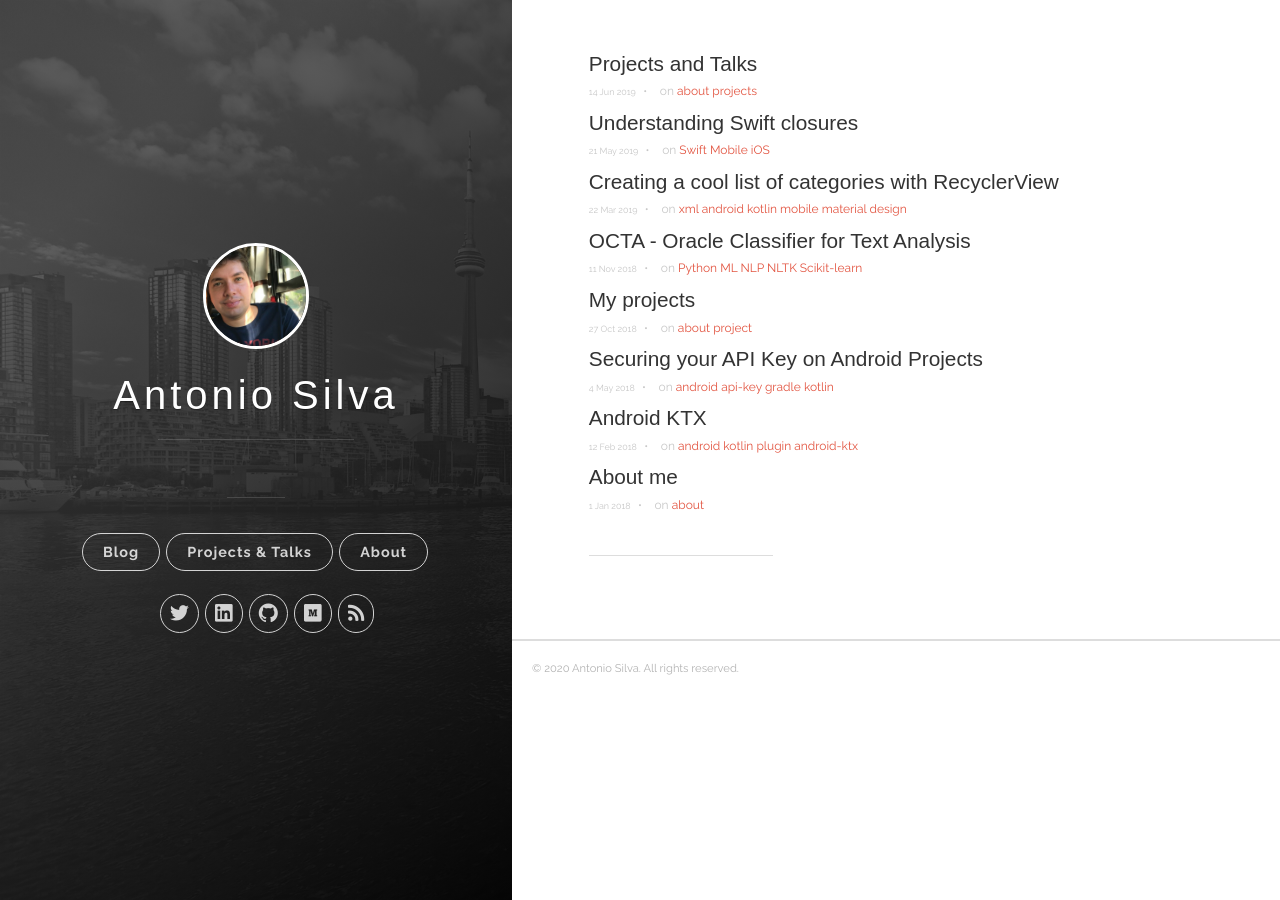
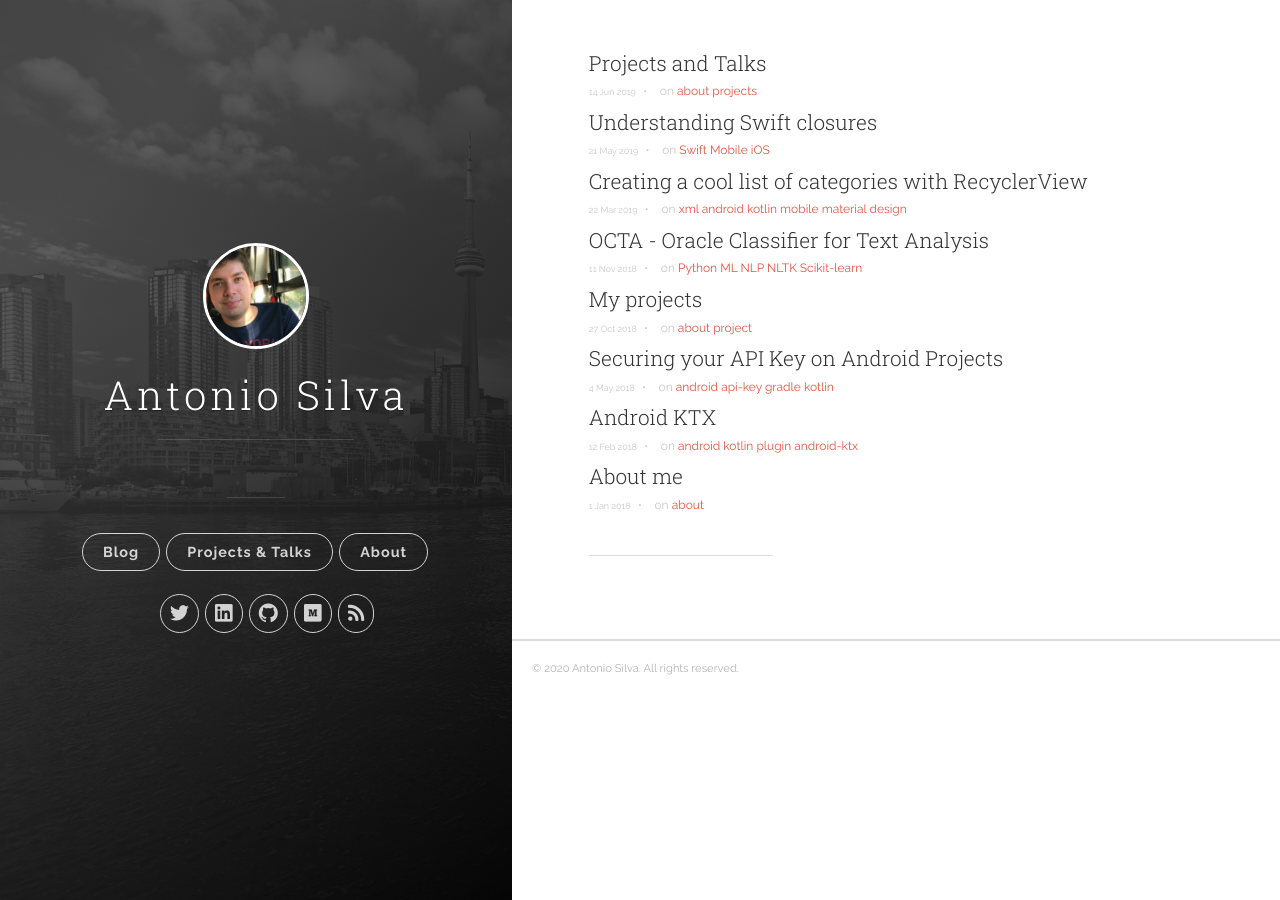
Before and after one commit to antoniosj/antoniosj.github.io, a Jekyll site: the page built from index.html, in a window 1280 px wide. Built offline with Jekyll 4.4.1, drawn with Linux system fonts in a browser that asks for light colours; the list of posts is cut into pages by our own code.

Commit message:
Update uno.scss

```diff
--- a/_sass/uno.scss
+++ b/_sass/uno.scss
@@ -952,8 +952,8 @@
 h5,
 h5 {
 	margin-top: .8em;
-	margin-bottom: .4em;
-	font-family: "Relaway", sans-serif;
+	margin-bottom: .1em;
+	font-family: "Roboto Slab", sans;
 	font-weight: lighter;
 	color: #333333;
 	-webkit-font-smoothing: antialiased; }
```
